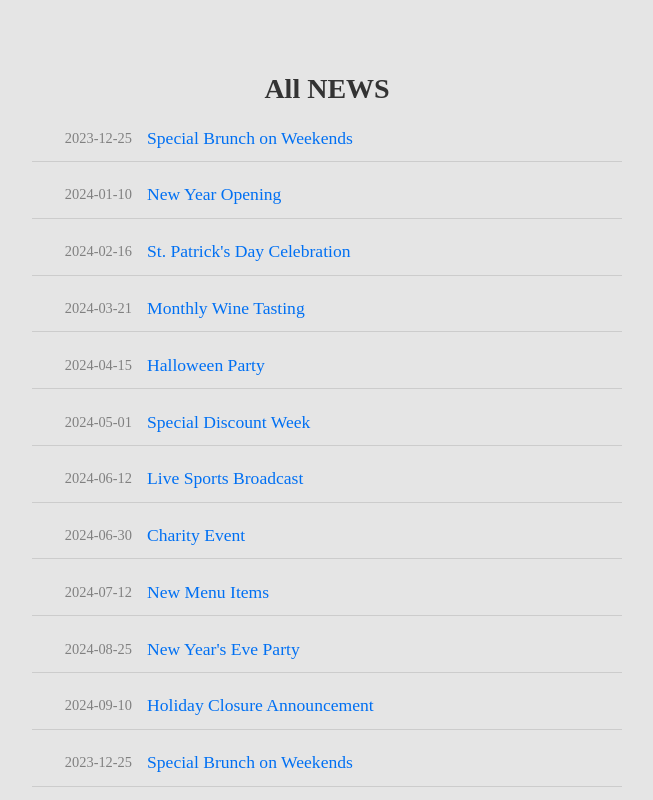
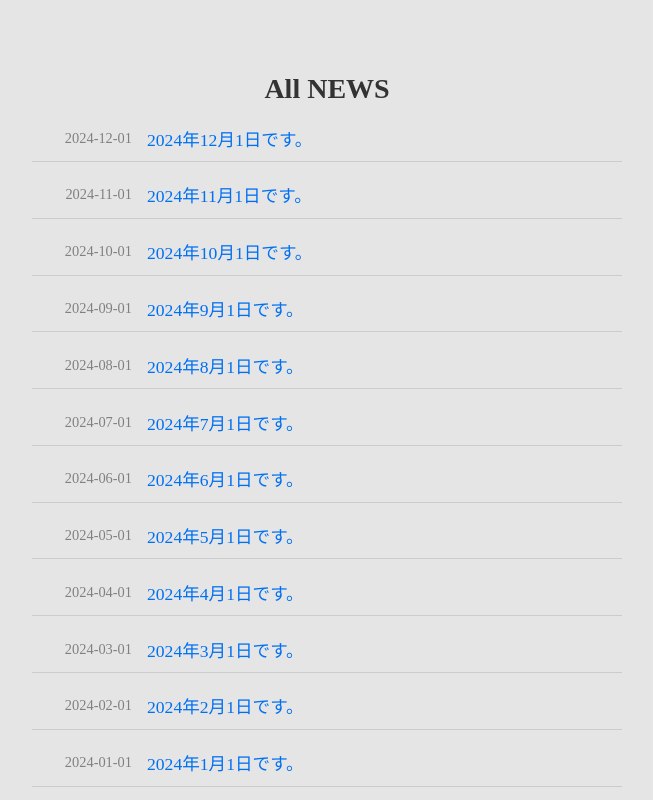
Before and after one commit to Jun-engineer/heros-bar, a Next.js app in the folder web-page/: page /news in a window 1280 px wide. Shown: the top 800 px of the page, without its empty margins (313-966 px from the left). Built offline with nearby package versions, Linux system fonts and the light colour scheme.

Commit message:
substitute a / img with Link / Image

```diff
--- a/web-page/data/newsData.js
+++ b/web-page/data/newsData.js
@@ -1,25 +1,26 @@
-// This file contains the mock data for news items
 export const newsData = [
-    { id: 1, title: "Holiday Closure Announcement", date: "2024-09-10", content: "We will be closed for the holidays from Oct 1 to Oct 5." },
-    { id: 2, title: "New Year's Eve Party", date: "2024-08-25", content: "Join us for a special event on New Year's Eve!" },
-    { id: 3, title: "New Menu Items", date: "2024-07-12", content: "We’ve added new dishes to our menu. Come check them out!" },
-    { id: 4, title: "Charity Event", date: "2024-06-30", content: "A special charity event will be held on July 15. All are welcome." },
-    { id: 5, title: "Live Sports Broadcast", date: "2024-06-12", content: "Catch the live football match on our big screens this Sunday!" },
-    { id: 6, title: "Special Discount Week", date: "2024-05-01", content: "Enjoy discounts on all beverages from May 10-15." },
-    { id: 7, title: "Halloween Party", date: "2024-04-15", content: "Come in your best costume for our Halloween party!" },
-    { id: 8, title: "Monthly Wine Tasting", date: "2024-03-21", content: "Our monthly wine tasting event will be held on April 5." },
-    { id: 9, title: "St. Patrick's Day Celebration", date: "2024-02-16", content: "Celebrate St. Patrick's Day with us on March 17!" },
-    { id: 10, title: "New Year Opening", date: "2024-01-10", content: "We are open for the new year with exciting offers." },
-    { id: 11, title: "Special Brunch on Weekends", date: "2023-12-25", content: "Enjoy a special brunch every Saturday and Sunday from 11 AM to 2 PM." },
-    { id: 12, title: "Holiday Closure Announcement", date: "2024-09-10", content: "We will be closed for the holidays from Oct 1 to Oct 5." },
-    { id: 13, title: "New Year's Eve Party", date: "2024-08-25", content: "Join us for a special event on New Year's Eve!" },
-    { id: 14, title: "New Menu Items", date: "2024-07-12", content: "We’ve added new dishes to our menu. Come check them out!" },
-    { id: 15, title: "Charity Event", date: "2024-06-30", content: "A special charity event will be held on July 15. All are welcome." },
-    { id: 16, title: "Live Sports Broadcast", date: "2024-06-12", content: "Catch the live football match on our big screens this Sunday!" },
-    { id: 17, title: "Special Discount Week", date: "2024-05-01", content: "Enjoy discounts on all beverages from May 10-15." },
-    { id: 18, title: "Halloween Party", date: "2024-04-15", content: "Come in your best costume for our Halloween party!" },
-    { id: 19, title: "Monthly Wine Tasting", date: "2024-03-21", content: "Our monthly wine tasting event will be held on April 5." },
-    { id: 20, title: "St. Patrick's Day Celebration", date: "2024-02-16", content: "Celebrate St. Patrick's Day with us on March 17!" },
-    { id: 21, title: "New Year Opening", date: "2024-01-10", content: "We are open for the new year with exciting offers." },
-    { id: 22, title: "Special Brunch on Weekends", date: "2023-12-25", content: "Enjoy a special brunch every Saturday and Sunday from 11 AM to 2 PM." },
-  ];
+  { id: 1, title: "2023年1月1日です。", date: "2023-01-01", content: "2023年1月1日です。" },
+  { id: 2, title: "2023年2月1日です。", date: "2023-02-01", content: "2023年2月1日です。" },
+  { id: 3, title: "2023年3月1日です。", date: "2023-03-01", content: "2023年3月1日です。" },
+  { id: 4, title: "2023年4月1日です。", date: "2023-04-01", content: "2023年4月1日です。" },
+  { id: 5, title: "2023年5月1日です。", date: "2023-05-01", content: "2023年5月1日です。" },
+  { id: 6, title: "2023年6月1日です。", date: "2023-06-01", content: "2023年6月1日です。" },
+  { id: 7, title: "2023年7月1日です。", date: "2023-07-01", content: "2023年7月1日です。" },
+  { id: 8, title: "2023年8月1日です。", date: "2023-08-01", content: "2023年8月1日です。" },
+  { id: 9, title: "2023年9月1日です。", date: "2023-09-01", content: "2023年9月1日です。" },
+  { id: 10, title: "2023年10月1日です。", date: "2023-10-01", content: "2023年10月1日です。" },
+  { id: 11, title: "2023年11月1日です。", date: "2023-11-01", content: "2023年11月1日です。" },
+  { id: 12, title: "2023年12月1日です。", date: "2023-12-01", content: "2023年12月1日です。" },
+  { id: 13, title: "2024年1月1日です。", date: "2024-01-01", content: "2024年1月1日です。" },
+  { id: 14, title: "2024年2月1日です。", date: "2024-02-01", content: "2024年2月1日です。" },
+  { id: 15, title: "2024年3月1日です。", date: "2024-03-01", content: "2024年3月1日です。" },
+  { id: 16, title: "2024年4月1日です。", date: "2024-04-01", content: "2024年4月1日です。" },
+  { id: 17, title: "2024年5月1日です。", date: "2024-05-01", content: "2024年5月1日です。" },
+  { id: 18, title: "2024年6月1日です。", date: "2024-06-01", content: "2024年6月1日です。" },
+  { id: 19, title: "2024年7月1日です。", date: "2024-07-01", content: "2024年7月1日です。" },
+  { id: 20, title: "2024年8月1日です。", date: "2024-08-01", content: "2024年8月1日です。" },
+  { id: 21, title: "2024年9月1日です。", date: "2024-09-01", content: "2024年9月1日です。" },
+  { id: 22, title: "2024年10月1日です。", date: "2024-10-01", content: "2024年10月1日です。" },
+  { id: 23, title: "2024年11月1日です。", date: "2024-11-01", content: "2024年11月1日です。" },
+  { id: 24, title: "2024年12月1日です。", date: "2024-12-01", content: "2024年12月1日です。" },
+];
--- a/web-page/pages/news.js
+++ b/web-page/pages/news.js
@@ -1,4 +1,4 @@
-import React, { useState, useEffect } from 'react';
+import React, { useState } from 'react';
 import Link from 'next/link';
 import { newsData } from '../data/newsData'; // Import the news data
 
--- a/web-page/pages/news/[id].js
+++ b/web-page/pages/news/[id].js
@@ -1,3 +1,4 @@
+import Link from 'next/link';
 import { useRouter } from 'next/router';
 import { newsData } from '../../data/newsData'; // Import the same news data
 
@@ -19,8 +20,8 @@ const NewsDetail = () => {
       <p className="news-date">{newsItem.date}</p>
       <p>{newsItem.content}</p>
 
-      <a href="/news" className="back-link">Back to All News</a>
-      <a href="/#news" className="back-link">Back to Home</a>
+      <Link href="/news" className="back-link">Back to All News</Link>
+      <Link href="/#news" className="back-link">Back to Home</Link>
     </div>
   );
 };
```
Also changed, not shown: web-page/components/slideshow.js (+19 -3 lines), web-page/pages/index.js (+13 -12 lines).
